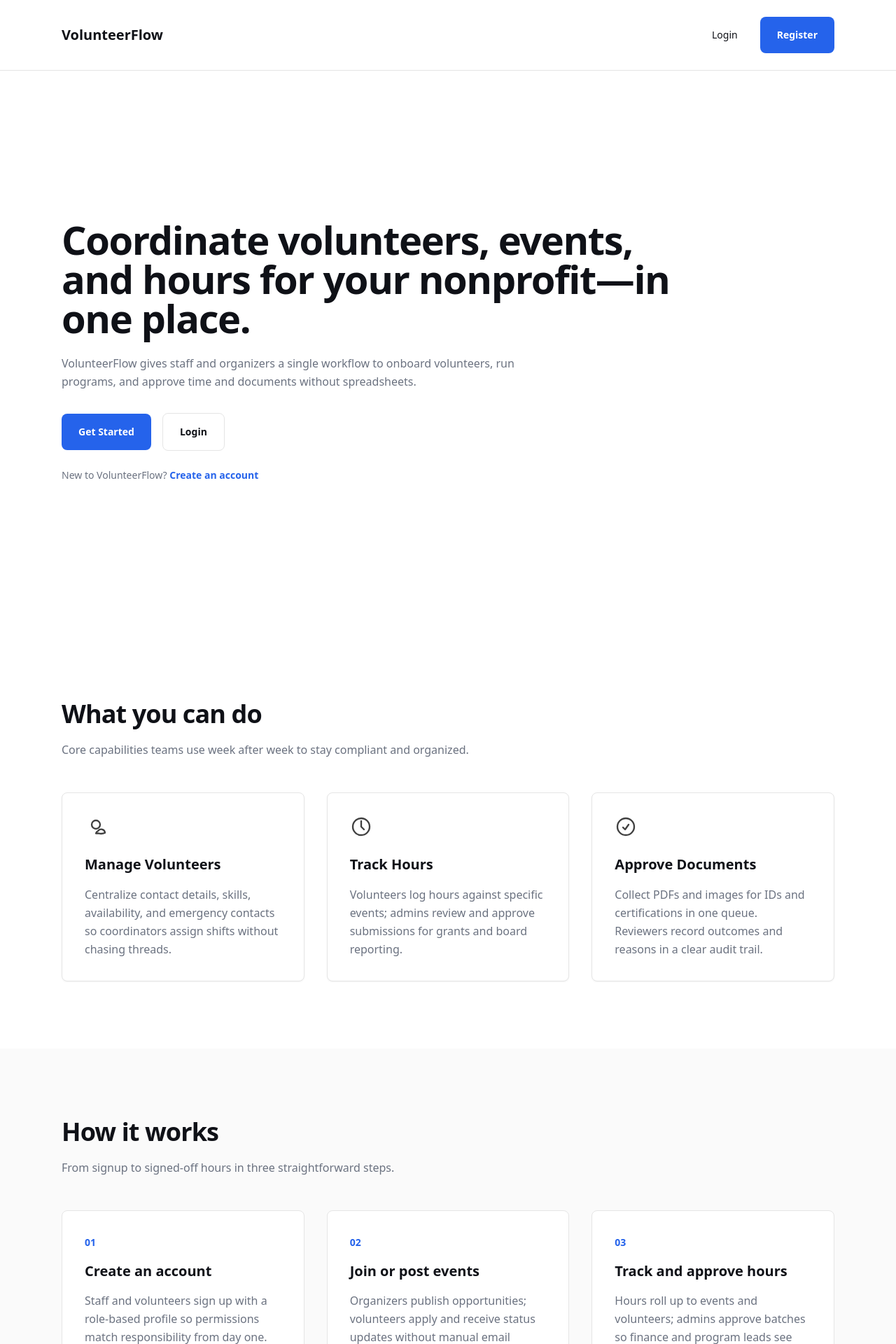
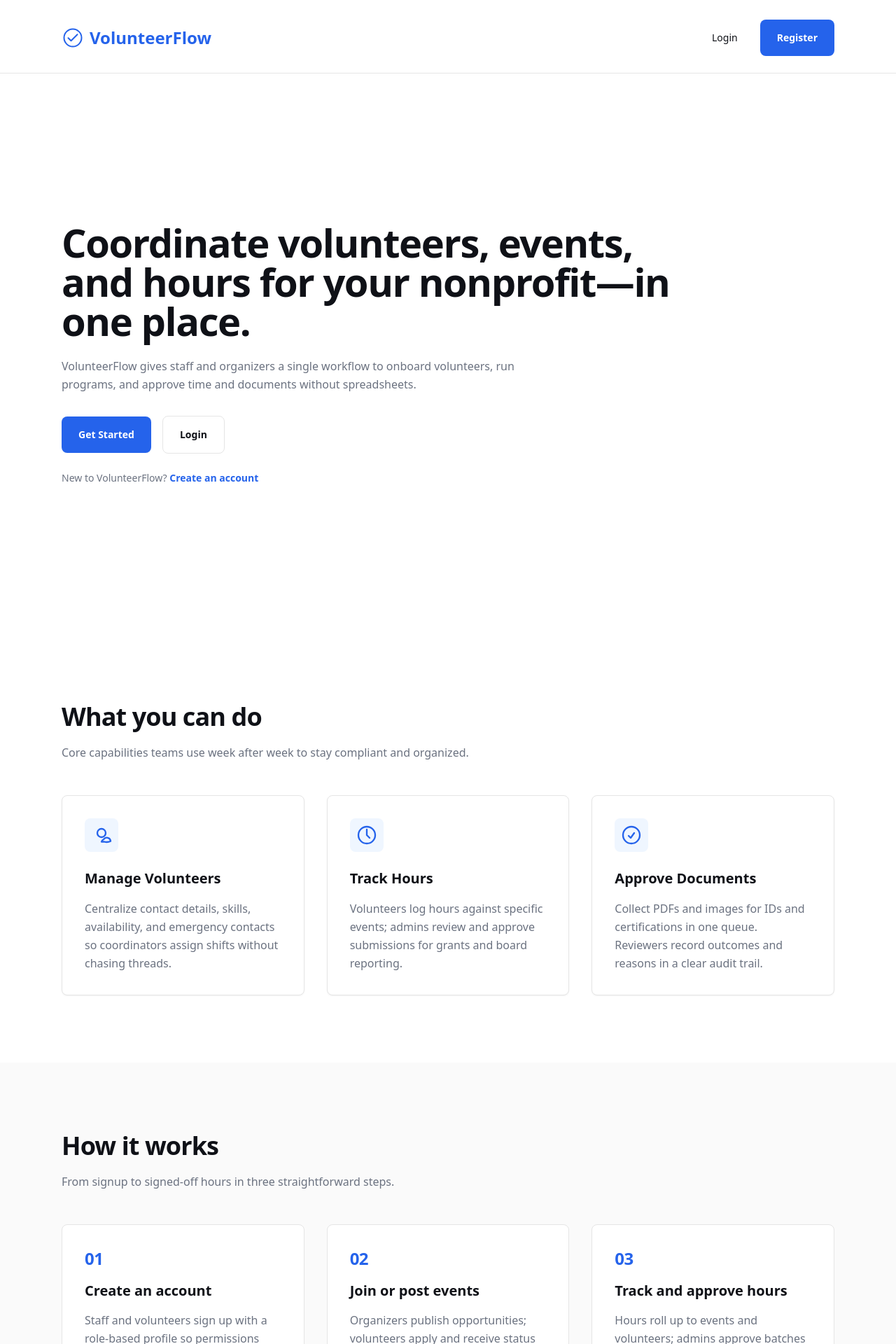
Before and after one commit to Aarynjeet/Volunteer-Flow, a React (Vite) app in the folder client/: page / in a window 1280 px wide. Shown: the top 1920 px of the page at 70% size. Built offline with nearby package versions, Linux system fonts and the light colour scheme; no server answers.

Commit message:
Landing: logo, brand bar, scroll progress, accent tweaks

```diff
--- /dev/null
+++ b/client/src/components/Logo.tsx
@@ -0,0 +1,26 @@
+/**
+ * VolunteerFlow mark — check in circle (completion + trust at small sizes).
+ * 32×32, geometric, single-color via currentColor.
+ */
+export function Logo({ className }: { className?: string }) {
+  return (
+    <svg
+      width={32}
+      height={32}
+      viewBox="0 0 32 32"
+      fill="none"
+      xmlns="http://www.w3.org/2000/svg"
+      className={className}
+      aria-hidden
+    >
+      <circle cx="16" cy="16" r="12.5" stroke="currentColor" strokeWidth="2" />
+      <path
+        d="M9.5 16.25 13.5 20.25 22.5 11.25"
+        stroke="currentColor"
+        strokeWidth="2"
+        strokeLinecap="round"
+        strokeLinejoin="round"
+      />
+    </svg>
+  );
+}
--- a/client/src/pages/LandingPage.tsx
+++ b/client/src/pages/LandingPage.tsx
@@ -1,4 +1,9 @@
+import { useEffect, useState } from 'react';
 import { Link } from 'react-router-dom';
+import { Logo } from '../components/Logo';
+
+/** Brand accent — progress bar fill (matches #2563EB used in Tailwind classes site-wide). */
+const ACCENT = '#2563EB';
 
 /**
  * Landing-only design tokens (8pt spacing scale, single accent, one radius, one shadow family).
@@ -26,6 +31,10 @@
     'rounded-lg border border-neutral-200 bg-white p-6 shadow-sm transition-all duration-200 ease-in-out hover:-translate-y-1 hover:shadow-md md:p-8',
   stepCard:
     'rounded-lg border border-neutral-200 bg-white p-6 transition-all duration-200 ease-in-out hover:border-[#2563EB] md:p-8',
+  featureIconWrap:
+    'flex h-12 w-12 shrink-0 items-center justify-center rounded-lg bg-[#EFF6FF] text-[#2563EB]',
+  stepNumber: 'font-sans text-2xl font-bold tabular-nums tracking-tight text-[#2563EB]',
+  statFigure: 'font-sans text-5xl font-bold tracking-tight text-[#2563EB] md:text-6xl',
 } as const;
 
 function IconUsers() {
@@ -56,11 +65,36 @@
 }
 
 export function LandingPage() {
+  const [scrollProgress, setScrollProgress] = useState(0);
+
+  useEffect(() => {
+    const onScroll = () => {
+      const el = document.documentElement;
+      const scrollTop = window.scrollY ?? el.scrollTop;
+      const scrollable = el.scrollHeight - window.innerHeight;
+      const ratio = scrollable > 0 ? (scrollTop / scrollable) * 100 : 0;
+      setScrollProgress(Math.min(100, Math.max(0, ratio)));
+    };
+    window.addEventListener('scroll', onScroll, { passive: true });
+    onScroll();
+    return () => window.removeEventListener('scroll', onScroll);
+  }, []);
+
   return (
     <div className="min-h-screen bg-[#FFFFFF] font-sans antialiased">
-      <header className={`border-b border-neutral-200 bg-[#FFFFFF] ${tw.transition}`}>
+      <div className="pointer-events-none fixed left-0 right-0 top-0 z-[100] h-1 w-full" aria-hidden>
+        <div
+          className="h-full transition-all duration-75 ease-out"
+          style={{ width: `${scrollProgress}%`, backgroundColor: ACCENT }}
+        />
+      </div>
+
+      <header className={`mt-1 border-b border-neutral-200 bg-[#FFFFFF] ${tw.transition}`}>
         <nav className={`${tw.maxContent} flex flex-col gap-4 py-6 md:flex-row md:items-center md:justify-between`}>
-          <div className="text-xl font-semibold text-[#0F1117]">VolunteerFlow</div>
+          <Link to="/" className="flex items-center gap-2 self-center md:self-auto">
+            <Logo className="shrink-0 text-[#2563EB]" />
+            <span className="font-sans text-2xl font-bold leading-none text-[#2563EB]">VolunteerFlow</span>
+          </Link>
           <div className="flex flex-col gap-4 sm:flex-row sm:items-center sm:gap-8">
             <Link to="/login" className={`${tw.navLink} py-2 text-center sm:text-left`}>
               Login
@@ -109,7 +143,7 @@
           <p className={`mt-4 max-w-2xl ${tw.body}`}>Core capabilities teams use week after week to stay compliant and organized.</p>
           <div className="mt-12 grid grid-cols-1 gap-8 md:grid-cols-3 md:gap-8">
             <article className={tw.featureCard}>
-              <div className="text-neutral-700" aria-hidden>
+              <div className={tw.featureIconWrap} aria-hidden>
                 <IconUsers />
               </div>
               <h3 className={`mt-6 ${tw.headingCard}`}>Manage Volunteers</h3>
@@ -118,7 +152,7 @@
               </p>
             </article>
             <article className={tw.featureCard}>
-              <div className="text-neutral-700" aria-hidden>
+              <div className={tw.featureIconWrap} aria-hidden>
                 <IconClock />
               </div>
               <h3 className={`mt-6 ${tw.headingCard}`}>Track Hours</h3>
@@ -127,7 +161,7 @@
               </p>
             </article>
             <article className={tw.featureCard}>
-              <div className="text-neutral-700" aria-hidden>
+              <div className={tw.featureIconWrap} aria-hidden>
                 <IconDocCheck />
               </div>
               <h3 className={`mt-6 ${tw.headingCard}`}>Approve Documents</h3>
@@ -145,17 +179,17 @@
           <p className={`mt-4 max-w-2xl ${tw.body}`}>From signup to signed-off hours in three straightforward steps.</p>
           <div className="mt-12 grid grid-cols-1 gap-8 md:grid-cols-3 md:gap-8">
             <div className={tw.stepCard}>
-              <span className="font-sans text-sm font-semibold text-[#2563EB]">01</span>
+              <span className={tw.stepNumber}>01</span>
               <h3 className={`mt-4 ${tw.headingCard}`}>Create an account</h3>
               <p className={`mt-4 ${tw.body}`}>Staff and volunteers sign up with a role-based profile so permissions match responsibility from day one.</p>
             </div>
             <div className={tw.stepCard}>
-              <span className="font-sans text-sm font-semibold text-[#2563EB]">02</span>
+              <span className={tw.stepNumber}>02</span>
               <h3 className={`mt-4 ${tw.headingCard}`}>Join or post events</h3>
               <p className={`mt-4 ${tw.body}`}>Organizers publish opportunities; volunteers apply and receive status updates without manual email triage.</p>
             </div>
             <div className={tw.stepCard}>
-              <span className="font-sans text-sm font-semibold text-[#2563EB]">03</span>
+              <span className={tw.stepNumber}>03</span>
               <h3 className={`mt-4 ${tw.headingCard}`}>Track and approve hours</h3>
               <p className={`mt-4 ${tw.body}`}>Hours roll up to events and volunteers; admins approve batches so finance and program leads see one source of truth.</p>
             </div>
@@ -166,15 +200,15 @@
       <section className={`${tw.sectionY} bg-[#FFFFFF]`}>
         <div className={`${tw.maxContent} grid grid-cols-1 gap-12 text-center md:grid-cols-3 md:gap-8`}>
           <div>
-            <p className="font-sans text-5xl font-bold tracking-tight text-[#0F1117] md:text-6xl">500+</p>
+            <p className={tw.statFigure}>500+</p>
             <p className={`mt-4 ${tw.caption} text-[#6B7280]`}>Volunteers</p>
           </div>
           <div>
-            <p className="font-sans text-5xl font-bold tracking-tight text-[#0F1117] md:text-6xl">1,200+</p>
+            <p className={tw.statFigure}>1,200+</p>
             <p className={`mt-4 ${tw.caption} text-[#6B7280]`}>Hours Logged</p>
           </div>
           <div>
-            <p className="font-sans text-5xl font-bold tracking-tight text-[#0F1117] md:text-6xl">50+</p>
+            <p className={tw.statFigure}>50+</p>
             <p className={`mt-4 ${tw.caption} text-[#6B7280]`}>Events Coordinated</p>
           </div>
         </div>
```
